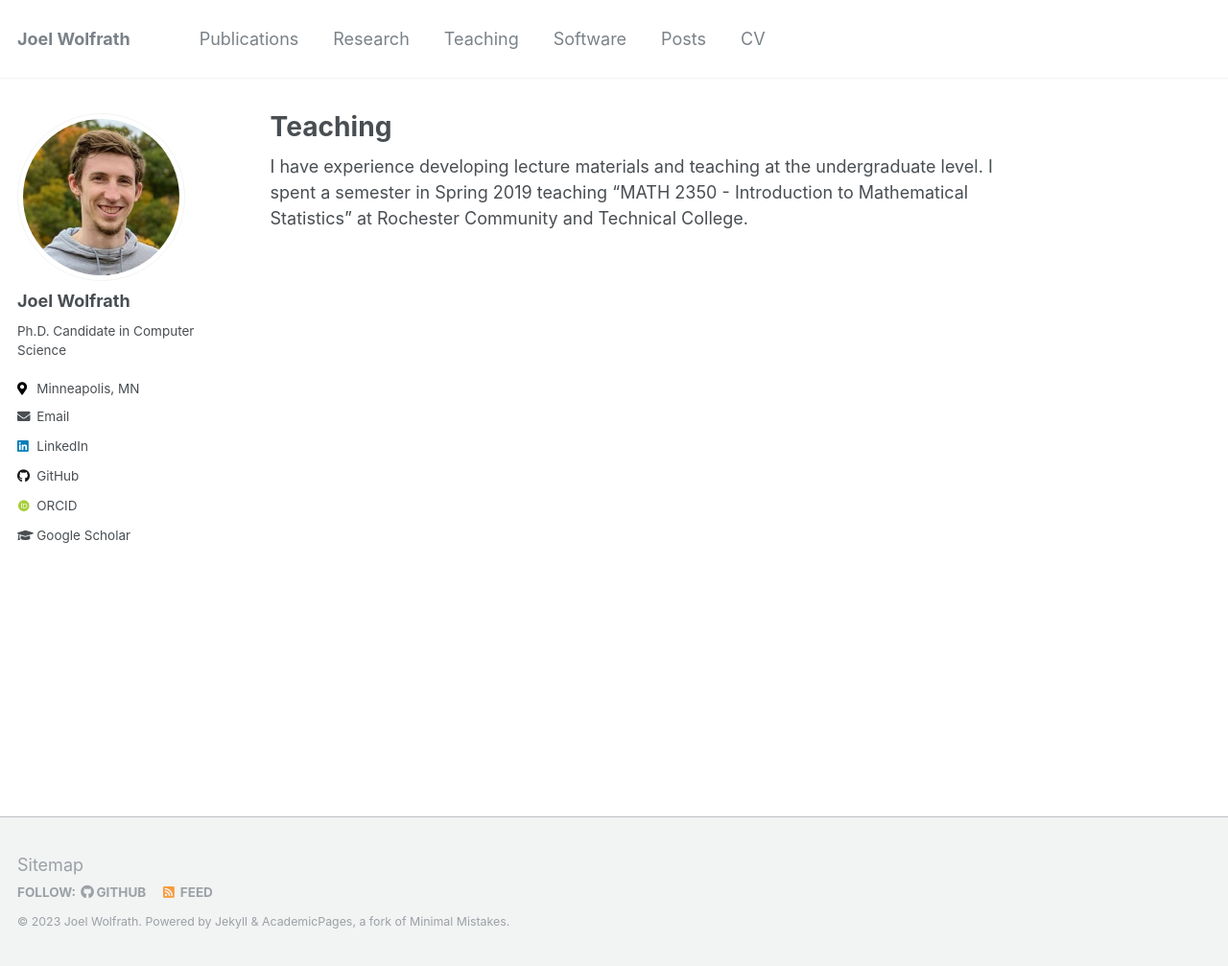
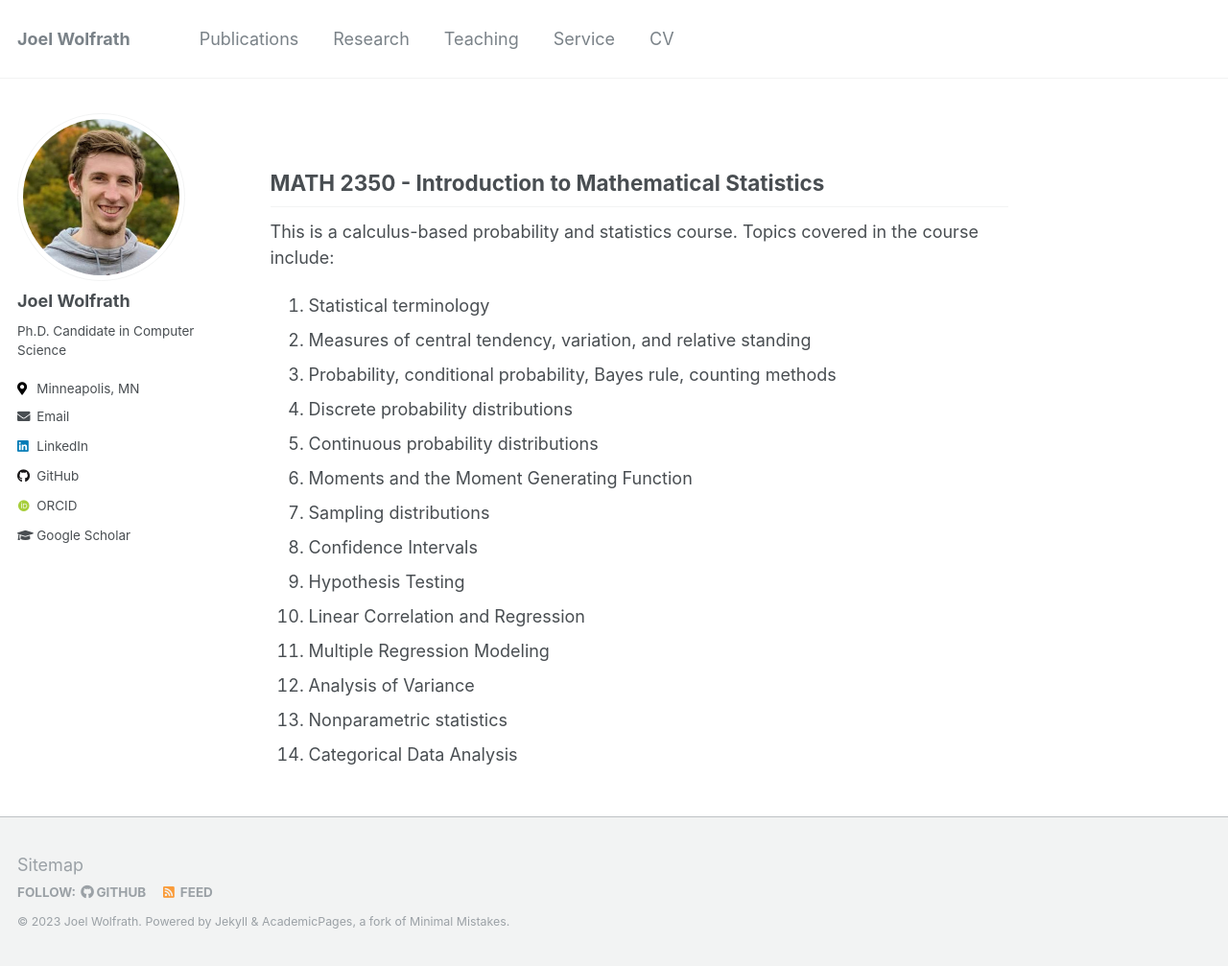
Before and after one commit to jswolfrath/jswolfrath.github.io, a Jekyll site: the page built from _pages/teaching.md, in a window 1280 px wide and 1007 px high. Shown: the whole window at 96% size. Built offline with Jekyll 4.4.1, drawn with Linux system fonts in a browser that asks for light colours; some web fonts are replaced.

Commit message:
Add details to several pages

```diff
--- a/_data/navigation.yml
+++ b/_data/navigation.yml
@@ -9,11 +9,11 @@ main:
   - title: "Teaching"
     url: /teaching/
 
-  - title: "Software"
-    url: /software/
+  - title: "Service"
+    url: /service/
 
-  - title: "Posts"
-    url: /posts/
+#  - title: "Posts"
+#    url: /posts/
 
   - title: "CV"
     url: /cv/
--- a/_pages/teaching.md
+++ b/_pages/teaching.md
@@ -1,6 +1,23 @@
 ---
 permalink: /teaching/
-title: "Teaching"
+title: ""
 ---
 
-I have experience developing lecture materials and teaching at the undergraduate level. I spent a semester in Spring 2019 teaching "MATH 2350 - Introduction to Mathematical Statistics" at Rochester Community and Technical College.
+## MATH 2350 - Introduction to Mathematical Statistics
+
+This is a calculus-based probability and statistics course. Topics covered in the course include:
+
+1. Statistical terminology
+2. Measures of central tendency, variation, and relative standing
+3. Probability, conditional probability, Bayes rule, counting methods
+4. Discrete probability distributions
+5. Continuous probability distributions
+6. Moments and the Moment Generating Function
+7. Sampling distributions
+8. Confidence Intervals
+9. Hypothesis Testing
+10. Linear Correlation and Regression
+11. Multiple Regression Modeling
+12. Analysis of Variance
+13. Nonparametric statistics
+14. Categorical Data Analysis
```
Also changed, not shown: _pages/about.md (+4 -2 lines), _pages/service.md (added, +11 -0 lines), _pages/software.md (deleted, +0 -21 lines).
